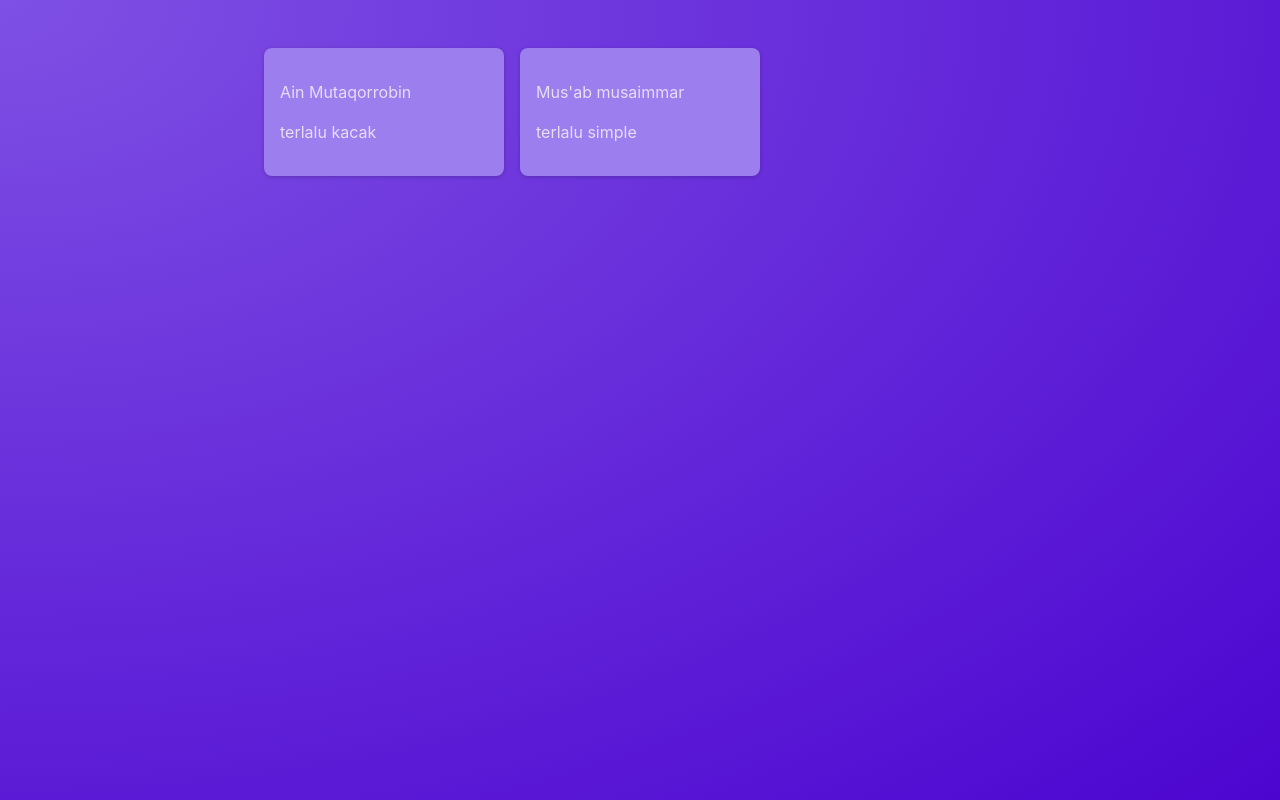
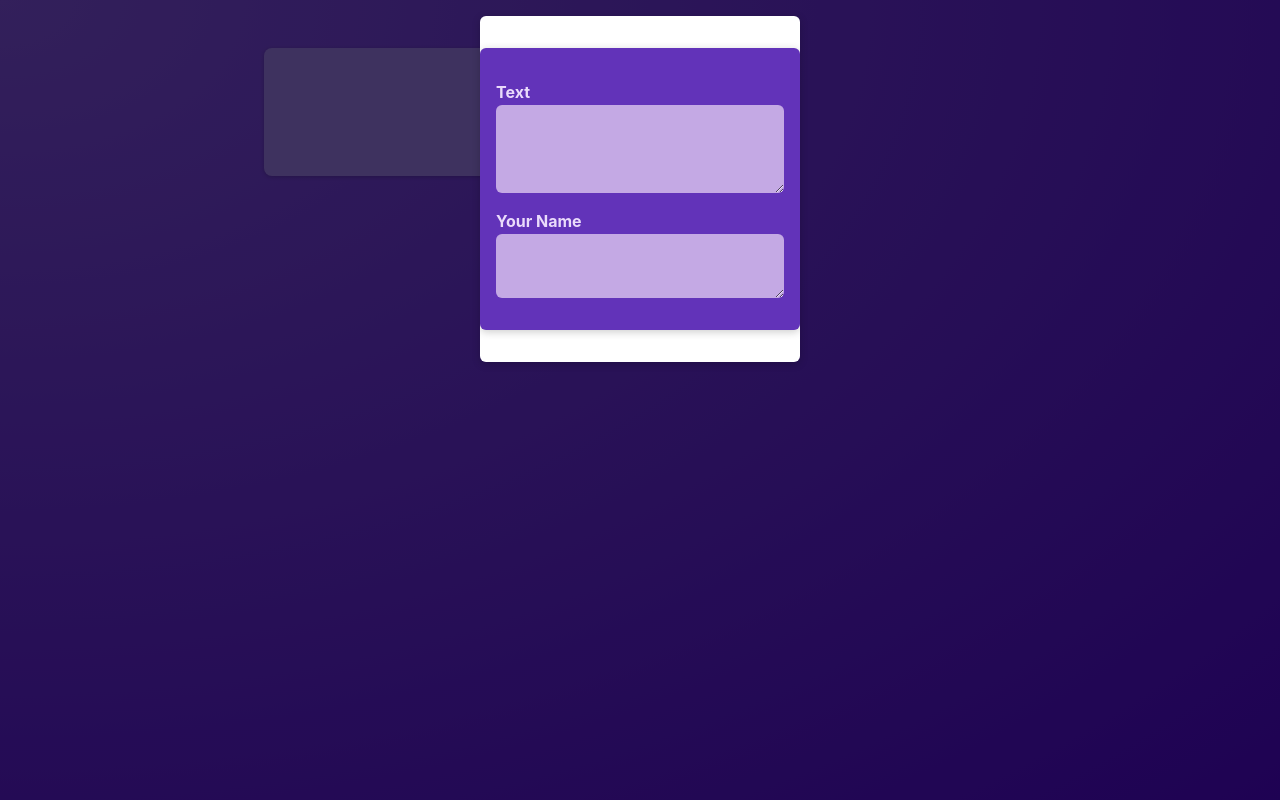
Before and after one commit to ainmutaqorrobin/reactRevision, a React (Vite) app: page / in a window 1280 px wide. Built offline with nearby package versions, Linux system fonts and the light colour scheme.

Commit message:
added useState and Modal component

```diff
--- /dev/null
+++ b/src/components/Modal.jsx
@@ -0,0 +1,12 @@
+import styles from "./Modal.module.css";
+
+export default function Modal({ children }) {
+  return (
+    <>
+      <div className={styles.backdrop} />
+      <dialog open className={styles.modal}>
+        {children}
+      </dialog>
+    </>
+  );
+}
--- /dev/null
+++ b/src/components/Modal.module.css
@@ -0,0 +1,18 @@
+.backdrop {
+  position: fixed;
+  top: 0;
+  left: 0;
+  width: 100%;
+  height: 100vh;
+  background-color: rgba(0, 0, 0, 0.6);
+  z-index: 1;
+}
+
+.modal {
+  border: none;
+  border-radius: 6px;
+  box-shadow: 0 2px 8px rgba(0, 0, 0, 0.2);
+  padding: 0;
+  overflow: hidden;
+  z-index: 1;
+}
--- /dev/null
+++ b/src/components/NewPost.jsx
@@ -0,0 +1,22 @@
+import { useState } from "react";
+import styles from "./NewPost.module.css";
+
+export default function NewPost(props) {
+  return (
+    <form className={styles.form}>
+      <p>
+        <label htmlFor="body">Text</label>
+        <textarea id="body" required rows={3} onChange={props.onBodyChange} />
+      </p>
+      <p>
+        <label htmlFor="name">Your Name</label>
+        <textarea
+          type="text"
+          id="name"
+          required
+          onChange={props.onAuthorChange}
+        />
+      </p>
+    </form>
+  );
+}
--- /dev/null
+++ b/src/components/NewPost.module.css
@@ -0,0 +1,55 @@
+.form {
+  background-color: #6233b9;
+  padding: 1rem;
+  width: 20rem;
+  margin: 2rem auto;
+  border-radius: 6px;
+  box-shadow: 0 2px 8px rgba(0, 0, 0, 0.2);
+}
+
+.form label {
+  display: block;
+  margin-bottom: 0.05rem;
+  color: #eadbfb;
+  font-weight: bold;
+}
+
+.form input,
+.form textarea {
+  display: block;
+  width: 100%;
+  font: inherit;
+  padding: 0.5rem;
+  border-radius: 6px;
+  border: none;
+  background-color: #c4a9e4;
+  color: #28262c;
+}
+
+.actions {
+  display: flex;
+  justify-content: flex-end;
+  gap: 0.5rem;
+}
+
+.actions button {
+  cursor: pointer;
+  font: inherit;
+  padding: 0.5rem 1.5rem;
+  border: none;
+  border-radius: 4px;
+  background-color: #34036c;
+  color: #e5d5f7;
+}
+
+.actions button:hover {
+  background-color: #23014a;
+}
+
+.actions button[type="button"] {
+  background-color: transparent;
+}
+
+.actions button[type="button"]:hover {
+  color: #d1bee6;
+}
--- a/src/components/PostList.jsx
+++ b/src/components/PostList.jsx
@@ -1,11 +1,32 @@
+import { useState } from "react";
+import NewPost from "./NewPost";
 import Post from "./Post";
 import styles from "./PostList.module.css";
+import Modal from "./Modal";
 
 export default function PostList() {
+  const [enteredBody, setEnteredBody] = useState("");
+  const [enteredAuthor, setEnteredAuthor] = useState("");
+
+  function bodyChangeHandler(event) {
+    setEnteredBody(event.target.value);
+  }
+  function authorChangeHandler(event) {
+    setEnteredAuthor(event.target.value);
+  }
+
   return (
-    <ul className={styles.posts}>
-      <Post author="Ain Mutaqorrobin" body="terlalu kacak" />
-      <Post author="Mus'ab musaimmar" body="terlalu simple" />
-    </ul>
+    <>
+      <Modal>
+        <NewPost
+          onAuthorChange={authorChangeHandler}
+          onBodyChange={bodyChangeHandler}
+        />
+      </Modal>
+      <ul className={styles.posts}>
+        <Post author={enteredAuthor} body={enteredBody} />
+        <Post author="ain" body="terlalu simple" />
+      </ul>
+    </>
   );
 }
```
